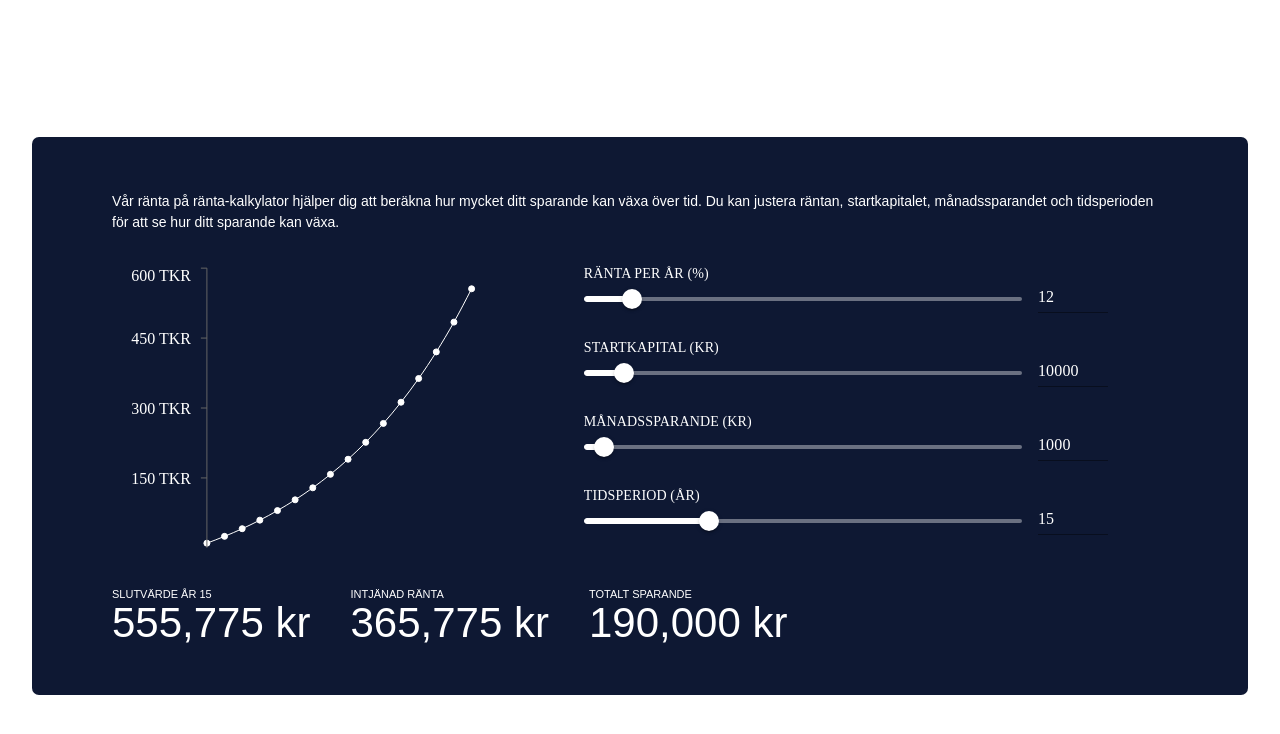
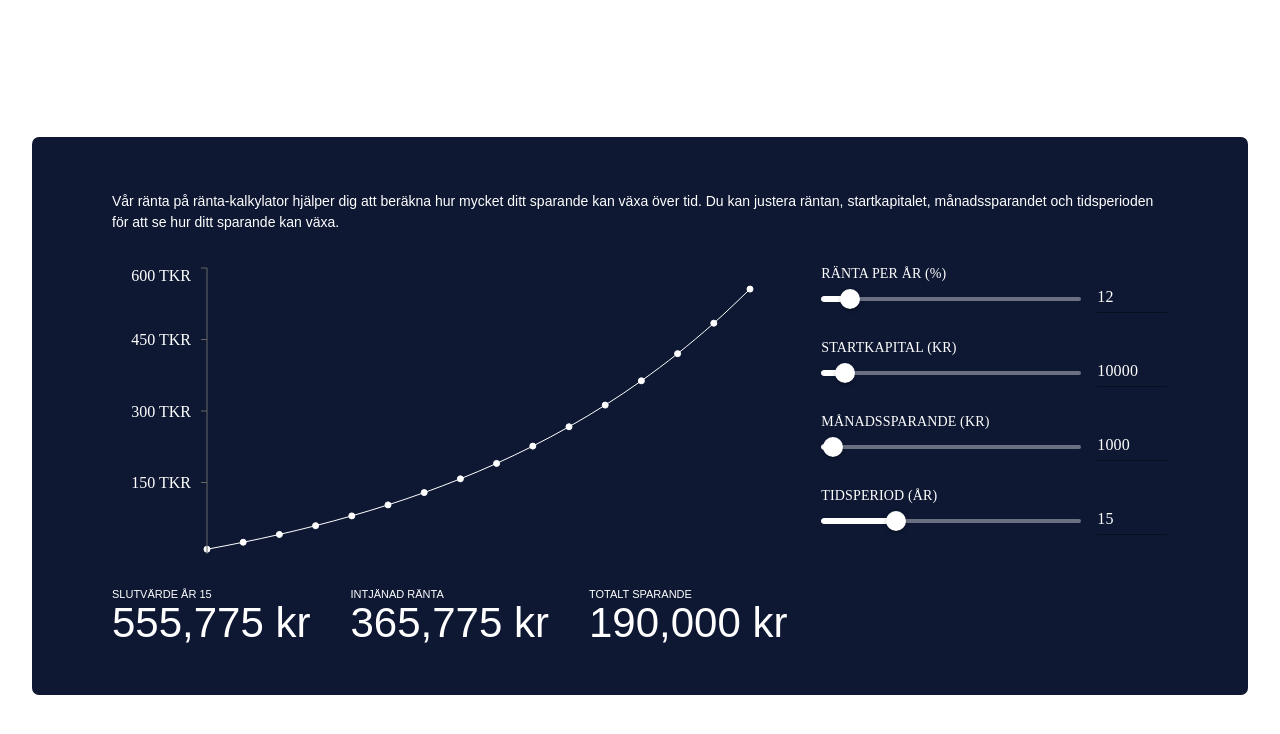
Before and after one commit to philipAson/RantaPaRanta, a React (Vite) app: page / in a window 1280 px wide. Shown: the top 734 px of the page. Built offline with nearby package versions, Linux system fonts and the light colour scheme; a web font is replaced by a local one.

Commit message:
rescaleGraph

```diff
--- a/src/App.css
+++ b/src/App.css
@@ -19,7 +19,7 @@
   padding-right: 80px;
   background-color: #0e1833;
   display: grid;
-  grid-template-columns: repeat(2);
+  grid-template-columns: repeat(2, 1fr);
   grid-template-rows: auto auto auto;
   grid-gap: 1rem;
   margin-top: 2rem;
@@ -39,6 +39,12 @@
   /* border: 1px solid #e0e0e0; */
   grid-row: 2;
   grid-column: 1;
+  padding-right: 50px;
+}
+
+.responsive-chart {
+  width: 50%;
+  height: auto;
 }
 
 .calc-input {
@@ -77,8 +83,15 @@
   margin: 0;
 }
 
-@media only screen and (max-width: 800px) {
+@media only screen and (max-width: 1300px) {
   .calc-body {
+    grid-template-columns: 2fr 1fr;
+  }
+}
+
+@media only screen and (max-width: 900px) {
+  .calc-body {
+    grid-template-columns: repeat(2, 1fr);
     grid-template-rows: auto auto auto auto;
     padding-left: 40px;
     padding-right: 40px;
@@ -122,12 +135,9 @@
 }
 
 @media only screen and (max-width: 400px) {
-
   .calc-body {
     grid-template-rows: auto auto auto auto;
     padding-left: 20px;
     padding-right: 20px;
   }
-
-
 }
--- a/src/components/CompoundCalculator.jsx
+++ b/src/components/CompoundCalculator.jsx
@@ -52,8 +52,8 @@ const CompoundCalculator = () => {
         </p>
       </div>
       <div className="calc-graph">
-        <ResponsiveContainer width="80%" height={290}>
-        <LineChart className="chart" width={500} height={295} data={data}>
+        <ResponsiveContainer className="responsive-chart">
+          <LineChart className="chart" data={data}>
             <Line
               type="monotone"
               dataKey="BELOPP"
```
Also changed, not shown: 4 other files (tests, documents, lock files or other folders). Lines whose indentation alone changed are shown as unchanged.
